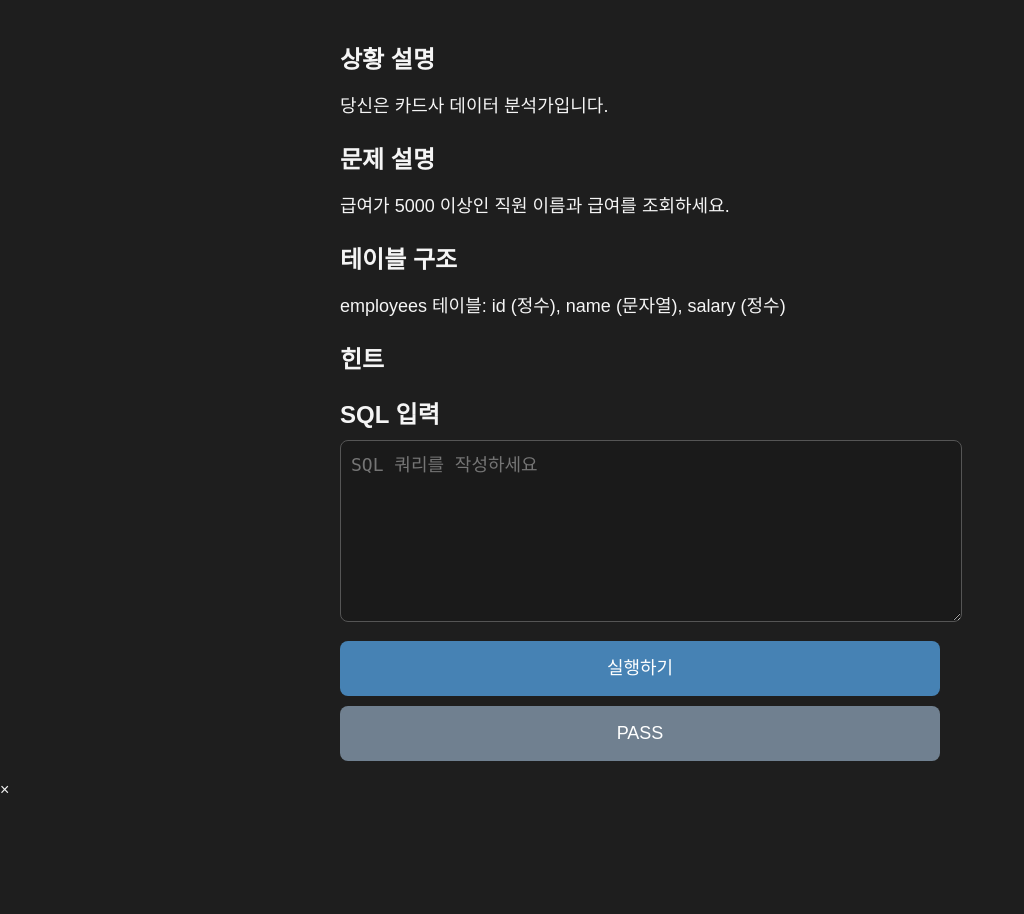
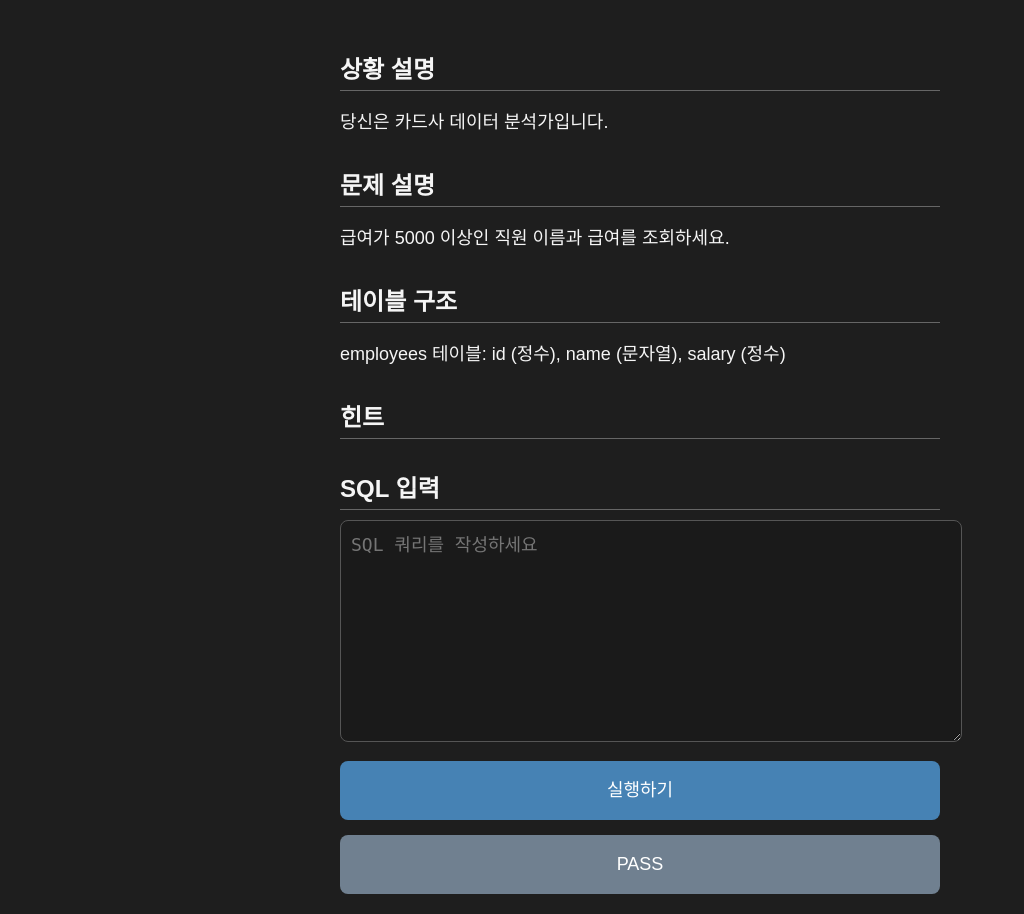
Before and after one commit to melonshoping/sql-quiz-starter, a Flask app: page /quiz/1 in a window 1280 px wide. Shown: the whole page, without its empty margins (0-1024 px from the left). Before the commit the page ends 793 px from the top, so only its background shows below. Run offline with Flask 3, Linux system fonts and the light colour scheme.

Commit message:
Update style_v2.css

```diff
--- a/static/style_v2.css
+++ b/static/style_v2.css
@@ -16,11 +16,15 @@ body {
 h1 {
     font-size: 28px;
     margin-bottom: 20px;
+    text-align: center;
 }
 
 h2 {
     font-size: 24px;
+    margin-top: 30px;
     margin-bottom: 10px;
+    border-bottom: 1px solid #666;
+    padding-bottom: 5px;
 }
 
 p, textarea, button {
@@ -28,16 +32,9 @@ p, textarea, button {
     line-height: 1.5;
 }
 
-.card-section {
-  background-color: #2A2A2A;
-  padding: 16px;
-  margin-bottom: 20px;
-  border-radius: 10px;
-}
-
 textarea {
     width: 100%;
-  min-height: 160px;
+    min-height: 200px;
     background-color: #1A1A1A;
     color: #F5F5F5;
     border: 1px solid #555;
@@ -49,22 +46,19 @@ textarea {
     margin-top: 15px;
     display: flex;
     flex-direction: column;
-  gap: 10px;
+    gap: 15px;
 }
 
-.btn-run,
-.btn-pass,
-.btn-next,
-.btn-start {
+.btn-run, .btn-pass, .btn-start, .btn-next, .btn-hint {
     background-color: #4682B4;
     border: none;
-  padding: 14px;
+    padding: 16px;
     font-size: 18px;
     border-radius: 8px;
     cursor: pointer;
+    text-align: center;
+    text-decoration: none;
     color: white;
-  text-align: center;
-  width: 100%;
 }
 
 .btn-pass {
@@ -75,8 +69,82 @@ textarea {
     background-color: #4CAF50;
 }
 
-.btn-start {
+.btn-hint {
     background-color: #6A5ACD;
-  margin-top: 20px;
-  display: block;
 }
+
+.btn-run:hover, .btn-pass:hover, .btn-start:hover, .btn-next:hover, .btn-hint:hover {
+    opacity: 0.9;
+}
+
+.message {
+    font-size: 18px;
+    color: #FFD700;
+}
+
+.table-wrapper {
+    overflow-x: auto;
+}
+
+table {
+    width: 100%;
+    border-collapse: collapse;
+    margin-top: 15px;
+}
+
+th, td {
+    border: 1px solid #555;
+    padding: 10px;
+    text-align: center;
+}
+
+th {
+    background-color: #444;
+}
+
+.modal {
+    display: none;
+    position: fixed;
+    z-index: 999;
+    left: 0;
+    top: 0;
+    width: 100%;
+    height: 100%;
+    overflow: auto;
+    background-color: rgba(0,0,0,0.8);
+}
+
+.modal-content {
+    background-color: #2A2A2A;
+    margin: 15% auto;
+    padding: 20px;
+    border-radius: 10px;
+    width: 90%;
+    max-width: 400px;
+    color: white;
+    text-align: center;
+}
+
+.close {
+    color: #aaa;
+    float: right;
+    font-size: 24px;
+    font-weight: bold;
+    cursor: pointer;
+}
+
+.close:hover {
+    color: white;
+}
+
+@media (max-width: 767px) {
+    h1 {
+        font-size: 26px;
+    }
+    h2 {
+        font-size: 22px;
+    }
+    p, textarea, button {
+        font-size: 18px;
+    }
+}
```
Lines whose indentation alone changed are shown as unchanged.
